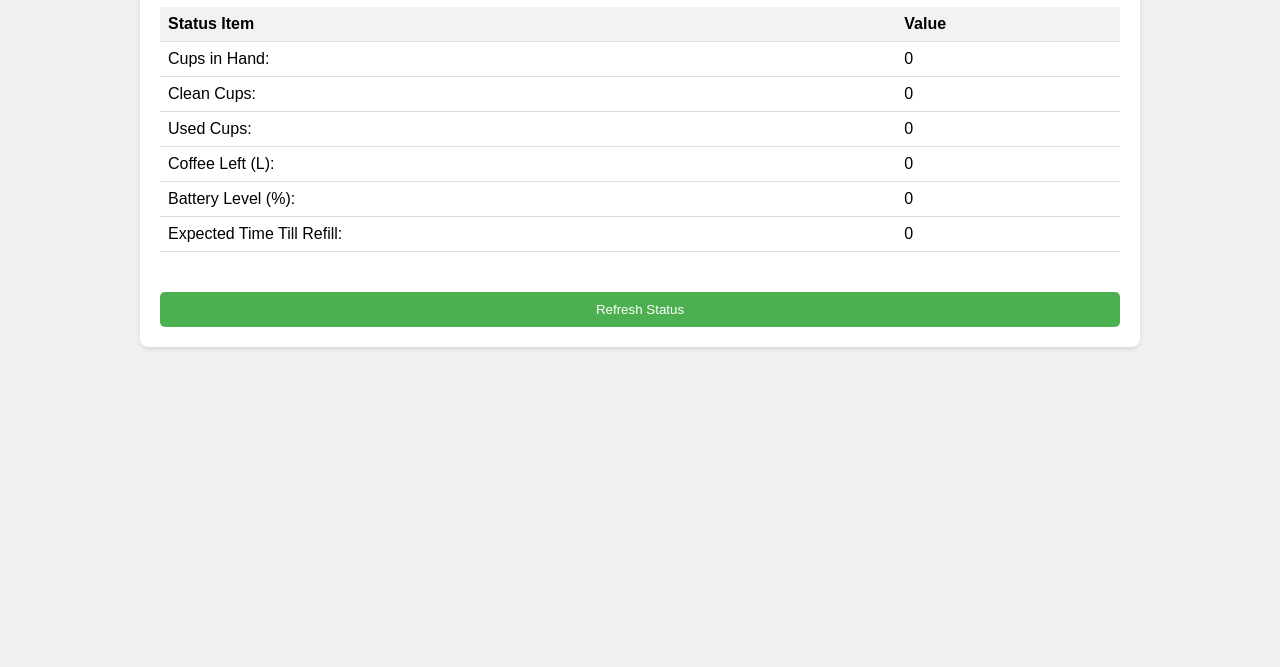
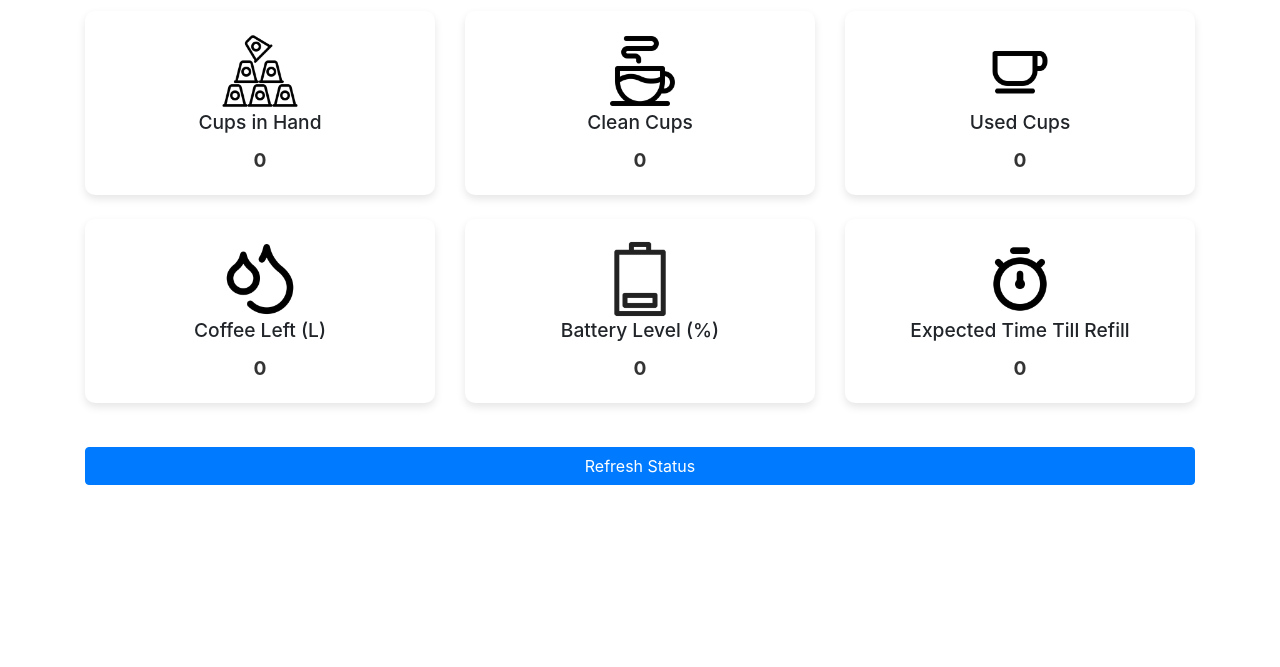
Before and after one commit to bishal0922/sendesign, a plain HTML site: page index.html in a window 1280 px wide. Shown: the part 133-800 px from the top of the page. Drawn offline with nearby package versions, Linux system fonts and the light colour scheme; no server answers.

Commit message:
added bootstrap + imges

```diff
--- a/index.html
+++ b/index.html
@@ -3,52 +3,110 @@
 <head>
     <meta charset="UTF-8">
     <meta name="viewport" content="width=device-width, initial-scale=1.0">
-    <title>Erbie</title>
-    <script src="https://unpkg.com/htmx.org"></script>
-    <script src="./static/js/script.js"></script>
-    <link href="./static/css/style.css" rel="stylesheet" type="text/css"/>
+    <title>Erbie Dashboard</title>
+    <!-- Bootstrap CSS -->
+    <link href="https://stackpath.bootstrapcdn.com/bootstrap/4.5.2/css/bootstrap.min.css" rel="stylesheet">
+    <!-- Custom CSS -->
+    <style>
+        .card {
+            border: none;
+            border-radius: 10px;
+            box-shadow: 0 4px 8px rgba(0,0,0,0.1);
+        }
+        .card-title {
+            font-size: 1.2rem;
+        }
+        .card-img-top {
+            max-width: 80px;
+            margin: auto;
+        }
+        .card-text {
+            font-size: 1.2rem;
+            font-weight: bold;
+            color: #333;
+        }
+        .refresh-button {
+            margin-top: 20px;
+        }
+    </style>
 </head>
 <body>
     <div class="container">
-        <h1>Erbie Control Center</h1>
-        <div id="status">
-            <table class="status-table">
-                <thead>
-                    <tr>
-                        <th>Status Item</th>
-                        <th>Value</th>
-                    </tr>
-                </thead>
-                <tbody>
-                    <tr>
-                        <td>Cups in Hand:</td>
-                        <td id="cupsInHand">0</td>
-                    </tr>
-                    <tr>
-                        <td>Clean Cups:</td>
-                        <td id="cleanCups">0</td>
-                    </tr>
-                    <tr>
-                        <td>Used Cups:</td>
-                        <td id="usedCups">0</td>
-                    </tr>
-                    <tr>
-                        <td>Coffee Left (L):</td>
-                        <td id="coffeeLeft">0</td>
-                    </tr>
-                    <tr>
-                        <td>Battery Level (%):</td>
-                        <td id="batteryLevel">0</td>
-                    </tr>
-                    <tr>
-                        <td>Expected Time Till Refill:</td>
-                        <td id="timeTillRefill">0</td>
-                    </tr>
-                </tbody>
-            </table>
-            <!-- Refresh Button -->
-            <button class="refresh-button" onclick="refreshStatus()">Refresh Status</button>
+        <h1 class="text-center mt-5">Erbie Control Center</h1>
+        <div class="row mt-5">
+            <!-- Cups in Hand -->
+            <div class="col-lg-4 col-md-6 mb-4">
+                <div class="card">
+                    <div class="card-body text-center">
+                        <img src="./static/images/stack-cups.png" class="card-img-top" alt="Cups in Hand">
+                        <h5 class="card-title">Cups in Hand</h5>
+                        <p class="card-text" id="cupsInHand">0</p>
+                    </div>
+                </div>
+            </div>
+
+            <!-- Clean Cups -->
+            <div class="col-lg-4 col-md-6 mb-4">
+                <div class="card">
+                    <div class="card-body text-center">
+                        <img src="./static/images/cup.png" class="card-img-top" alt="Clean Cups">
+                        <h5 class="card-title">Clean Cups</h5>
+                        <p class="card-text" id="cleanCups">0</p>
+                    </div>
+                </div>
+            </div>
+
+            <!-- Used Cups -->
+            <div class="col-lg-4 col-md-6 mb-4">
+                <div class="card">
+                    <div class="card-body text-center">
+                        <img src="./static/images/cup2.png" class="card-img-top" alt="Used Cups">
+                        <h5 class="card-title">Used Cups</h5>
+                        <p class="card-text" id="usedCups">0</p>
+                    </div>
+                </div>
+            </div>
+
+            <!-- Coffee Left -->
+            <div class="col-lg-4 col-md-6 mb-4">
+                <div class="card">
+                    <div class="card-body text-center">
+                        <img src="./static/images/water.png" class="card-img-top" alt="Coffee Left">
+                        <h5 class="card-title">Coffee Left (L)</h5>
+                        <p class="card-text" id="coffeeLeft">0</p>
+                    </div>
+                </div>
+            </div>
+
+            <!-- Battery Level -->
+            <div class="col-lg-4 col-md-6 mb-4">
+                <div class="card">
+                    <div class="card-body text-center">
+                        <img src="./static/images/low-battery.png" class="card-img-top" alt="Battery Level">
+                        <h5 class="card-title">Battery Level (%)</h5>
+                        <p class="card-text" id="batteryLevel">0</p>
+                    </div>
+                </div>
+            </div>
+
+            <!-- Expected Time Till Refill -->
+            <div class="col-lg-4 col-md-6 mb-4">
+                <div class="card">
+                    <div class="card-body text-center">
+                        <img src="./static/images/timer.png" class="card-img-top" alt="Expected Time Till Refill">
+                        <h5 class="card-title">Expected Time Till Refill</h5>
+                        <p class="card-text" id="timeTillRefill">0</p>
+                    </div>
+                </div>
+            </div>
         </div>
+        <!-- Refresh Button -->
+        <button class="btn btn-primary btn-block refresh-button" onclick="refreshStatus()">Refresh Status</button>
     </div>
+
+    <!-- Bootstrap JS (Optional, for certain Bootstrap functionalities) -->
+    <script src="https://stackpath.bootstrapcdn.com/bootstrap/4.5.2/js/bootstrap.min.js"></script>
+    <!-- Your custom script -->
+    <script src="./static/js/script.js"></script>
 </body>
 </html>
```
Also changed, not shown: static/images/cup.png (added), static/images/cup2.png (added), static/images/low-battery.png (added), static/images/stack-cups.png (added), static/images/timer.png (added), static/images/water.png (added).
